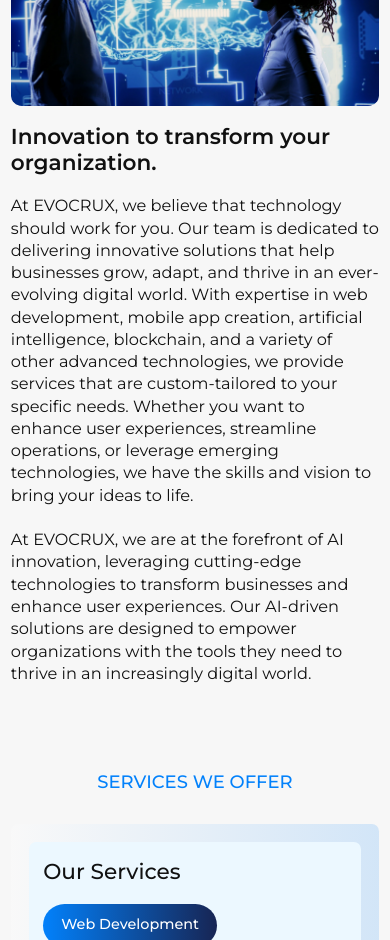
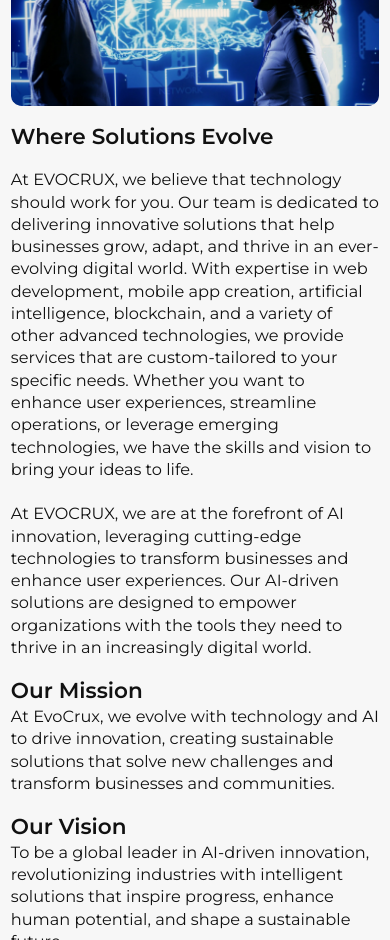
Before and after one commit to remeessalam/evocrux, a React (Create React App) app: page / in a window 390 px wide. Shown: the part 1060-2000 px from the top of the page. Built offline with nearby package versions, Linux system fonts and the light colour scheme.

Commit message:
changes done

```diff
--- a/src/components/LandingPage/Footer.jsx
+++ b/src/components/LandingPage/Footer.jsx
@@ -16,7 +16,7 @@
             alt="logo"
             width="150"
             height="100"
-            className="h-[4.5rem] object-contain"
+            className="w-[15rem] object-contain"
           />
           <div className="space-y-2 flex flex-col mt-5">
             <Link to={`mailto:${clientDetails.email}`} className="">
@@ -33,10 +33,10 @@
             <Link>
               <FaLinkedinIn className="text-2xl" />
             </Link>
-            <Link>
+            <Link to="https://www.instagram.com/evocrux_ai?igsh=MWQ3NDNwaHkzdHN6ZQ==">
               <AiFillInstagram className="text-2xl" />
             </Link>
-            <Link>
+            <Link to="https://www.facebook.com/evocrux">
               <GrFacebookOption className="text-2xl" />
             </Link>
           </div>
--- a/src/components/LandingPage/Header.jsx
+++ b/src/components/LandingPage/Header.jsx
@@ -10,7 +10,7 @@
   const [isOpen, setIsOpen] = React.useState(false);
   return (
     <div className="fixed z-40 top-0 left-0 w-full backdrop-blur-md">
-      <div className="backdrop-blur-sm bg-black/40">
+      <div className="backdrop-blur-sm bg-black/50">
         <div className="flex w-full justify-between items-center gap-5 py-5 wrapper">
           <ScrollLink
             to="banner"
@@ -25,7 +25,7 @@
               alt="logo"
               width="150"
               height="100"
-              className="h-[4rem] object-contain"
+              className="h-[4rem] w-[13rem] sm:w-[15rem] object-cover "
             />
           </ScrollLink>
           <div
--- a/src/components/Website/Footer.jsx
+++ b/src/components/Website/Footer.jsx
@@ -16,7 +16,7 @@
             width="150"
             height="100"
             alt="logo"
-            className="h-[4.5rem] object-contain"
+            className=" w-[15rem] object-cover"
           />
           <p className="max-w-[25rem]">
             Follow us on our social media handles to keep up to date with our
@@ -27,10 +27,10 @@
             <Link to="#">
               <FaLinkedinIn className="text-2xl" />
             </Link>
-            <Link to="#">
+            <Link to="https://www.instagram.com/evocrux_ai?igsh=MWQ3NDNwaHkzdHN6ZQ==">
               <AiFillInstagram className="text-2xl" />
             </Link>
-            <Link to="#">
+            <Link to="https://www.facebook.com/evocrux">
               <GrFacebookOption className="text-2xl" />
             </Link>
           </div>
--- a/src/components/Website/Header.jsx
+++ b/src/components/Website/Header.jsx
@@ -10,7 +10,7 @@
   const { pathname } = useLocation();
   return (
     <div className="fixed z-40 top-0 left-0 w-full backdrop-blur-md">
-      <div className="backdrop-blur-sm bg-white/50">
+      <div className="backdrop-blur-sm bg-black/50">
         <div className="flex w-full justify-between items-center gap-5 py-5 wrapper">
           <Link to="/">
             <img
@@ -22,12 +22,12 @@
               className="h-[4rem] w-[13rem] sm:w-[15rem] object-cover"
             />
           </Link>
-          <div className="hidden lg:flex text-black items-center gap-10">
+          <div className="hidden lg:flex text-white items-center gap-10">
             {websitePagesLinks.map((link) => (
               <Link
                 key={link.id}
                 to={link.link}
-                className={`text-md cursor-pointer ${
+                className={`text-md cursor-pointer text-white ${
                   pathname === link.link && "active-link"
                 }`}
               >
--- a/src/constants.js
+++ b/src/constants.js
@@ -33,7 +33,7 @@
   phone: "91-8973179735",
   phone2: "91-9600250761",
   email: "abc@xyz.com",
-  address: "ABC Street, City, Country",
+  address: "Bangalore, India - 560100 (Electronic City, IT Hub)",
 };
 
 // landing page header links
--- a/src/pages/AboutUs.jsx
+++ b/src/pages/AboutUs.jsx
@@ -141,13 +141,13 @@
                   id: 1,
                   img: mission,
                   title: "Our Mission",
-                  desc: "To lead the technological revolution by providing innovative AI-driven solutions that enhance business efficiency, foster growth, and create value for our clients worldwide.",
+                  desc: "At EvoCrux, we evolve with technology and AI to drive innovation, creating sustainable solutions that solve new challenges and transform businesses and communities.",
                 },
                 {
                   id: 2,
                   img: vision,
                   title: "Our Vision",
-                  desc: "To be the world’s most trusted partner in AI technology and digital transformation, empowering businesses of all sizes to thrive in an increasingly complex and competitive landscape.",
+                  desc: "To be a global leader in AI-driven innovation, revolutionizing industries with intelligent solutions that inspire progress, enhance human potential, and shape a sustainable future.",
                 },
               ].map((item) => (
                 <div
--- a/src/pages/Home.jsx
+++ b/src/pages/Home.jsx
@@ -8,7 +8,8 @@
 import Portfolio from "../components/Portfolio";
 import Testimonials from "../components/Testimonials";
 import CallToAction from "../components/CallToAction";
-
+import mission from "../assets/mission.png";
+import vision from "../assets/vision.png";
 const Banner = lazy(() => import("../components/Website/Banner"));
 const TrustWorthySection = lazy(() =>
   import("../components/TrustWorthySection")
@@ -44,9 +45,7 @@
               />
             </div>
             <div data-aos="fade-right" className="flex flex-col gap-5">
-              <h3 className="heading">
-                Innovation to transform your organization.
-              </h3>
+              <h3 className="heading">Where Solutions Evolve</h3>
               <p className="description">
                 At EVOCRUX, we believe that technology should work for you. Our
                 team is dedicated to delivering innovative solutions that help
@@ -58,12 +57,38 @@
                 enhance user experiences, streamline operations, or leverage
                 emerging technologies, we have the skills and vision to bring
                 your ideas to life. <br />
-                <br /> At EVOCRUX, we are at the forefront of AI innovation,
-                leveraging cutting-edge technologies to transform businesses and
-                enhance user experiences. Our AI-driven solutions are designed
-                to empower organizations with the tools they need to thrive in
-                an increasingly digital world.
+                <br />
+                At EVOCRUX, we are at the forefront of AI innovation, leveraging
+                cutting-edge technologies to transform businesses and enhance
+                user experiences. Our AI-driven solutions are designed to
+                empower organizations with the tools they need to thrive in an
+                increasingly digital world.
               </p>
+              <div className="grid grid-cols-1 gap-5 h-full">
+                {[
+                  {
+                    id: 1,
+                    img: mission,
+                    title: "Our Mission",
+                    desc: "At EvoCrux, we evolve with technology and AI to drive innovation, creating sustainable solutions that solve new challenges and transform businesses and communities.",
+                  },
+                  {
+                    id: 2,
+                    img: vision,
+                    title: "Our Vision",
+                    desc: "To be a global leader in AI-driven innovation, revolutionizing industries with intelligent solutions that inspire progress, enhance human potential, and shape a sustainable future.",
+                  },
+                ].map((item) => (
+                  <div
+                    data-aos="fade-up"
+                    key={item.id}
+                    className=" h-full  gap-5 rounded-md"
+                  >
+                    <h3 className="text-2xl font-semibold">{item.title}</h3>
+                    <p className="description">{item.desc}</p>
+                  </div>
+                ))}
+              </div>
             </div>
           </div>
         </div>
```
Also changed, not shown: src/assets/logo/logo.png.
